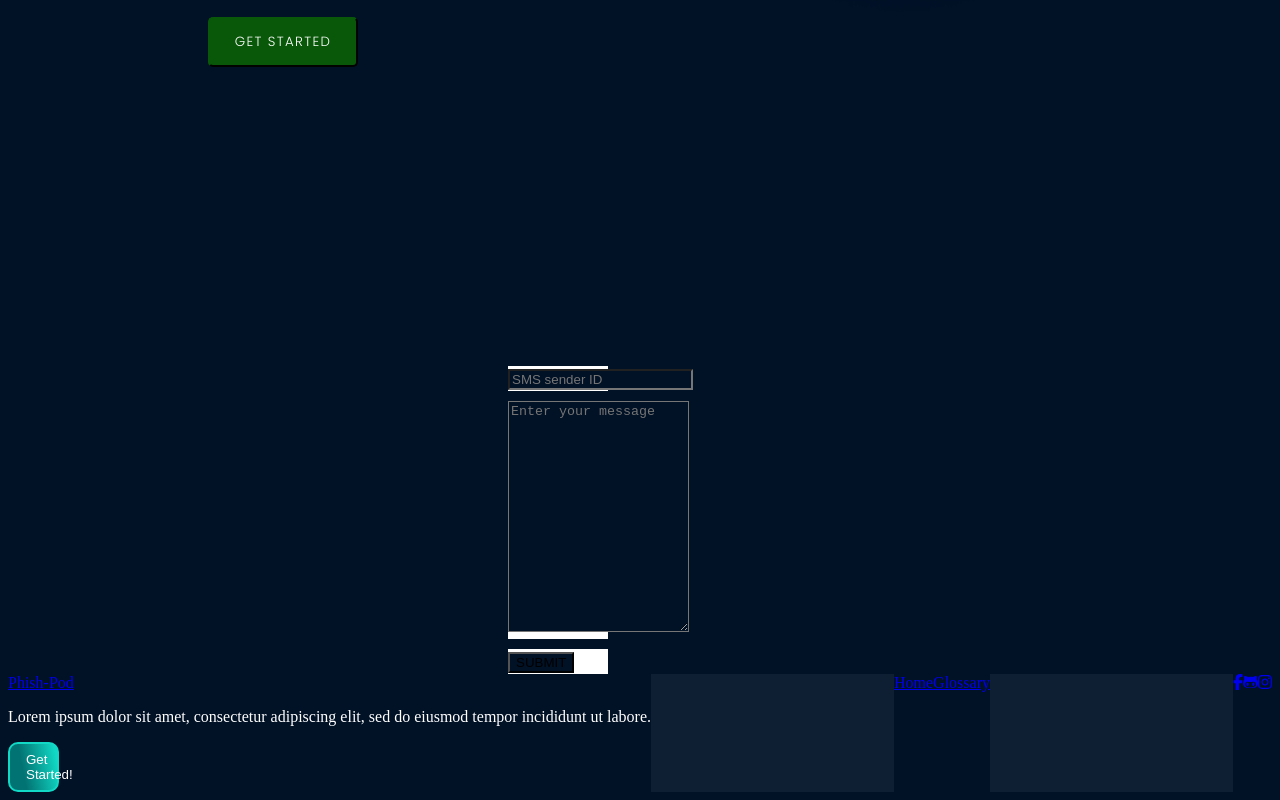
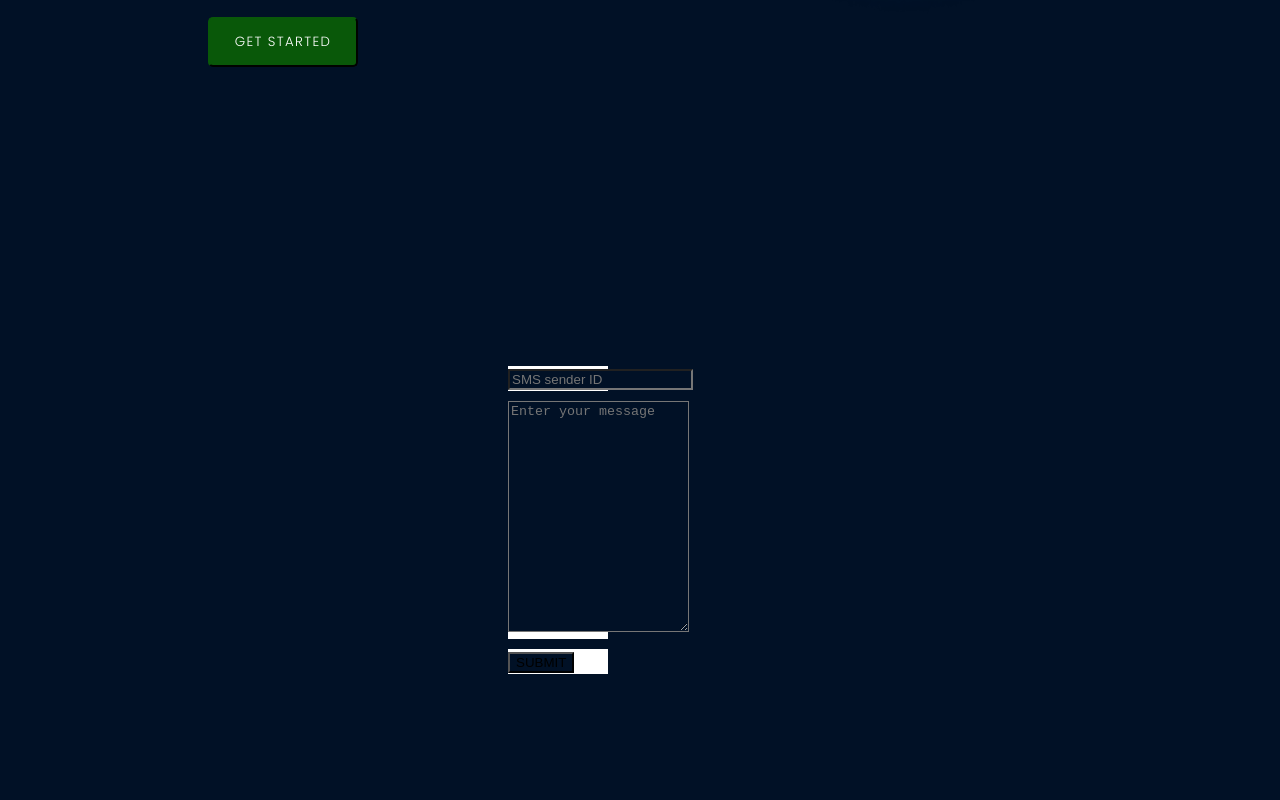
Before and after one commit to niyashiyas/Phish-Pod, a React (Create React App) app: page / in a window 1280 px wide. Shown: the part 481-1281 px from the top of the page. After the commit the page ends 1163 px from the top, so only its background shows below. Built offline with nearby package versions, Linux system fonts and the light colour scheme.

Commit message:
main modified again

```diff
--- a/src/components/Main.js
+++ b/src/components/Main.js
@@ -1,8 +1,6 @@
 import React,{useState} from 'react'
 import './Main.css'
 import Form from './Form';
-import Footer from './Footer/Footer';
-
 function Main(){
   return(
     <>
@@ -26,7 +24,7 @@ function Main(){
         <button className="get-started">GET STARTED</button>
       </div>
       <Form />
-      <Footer />
+
 
 
 
```
